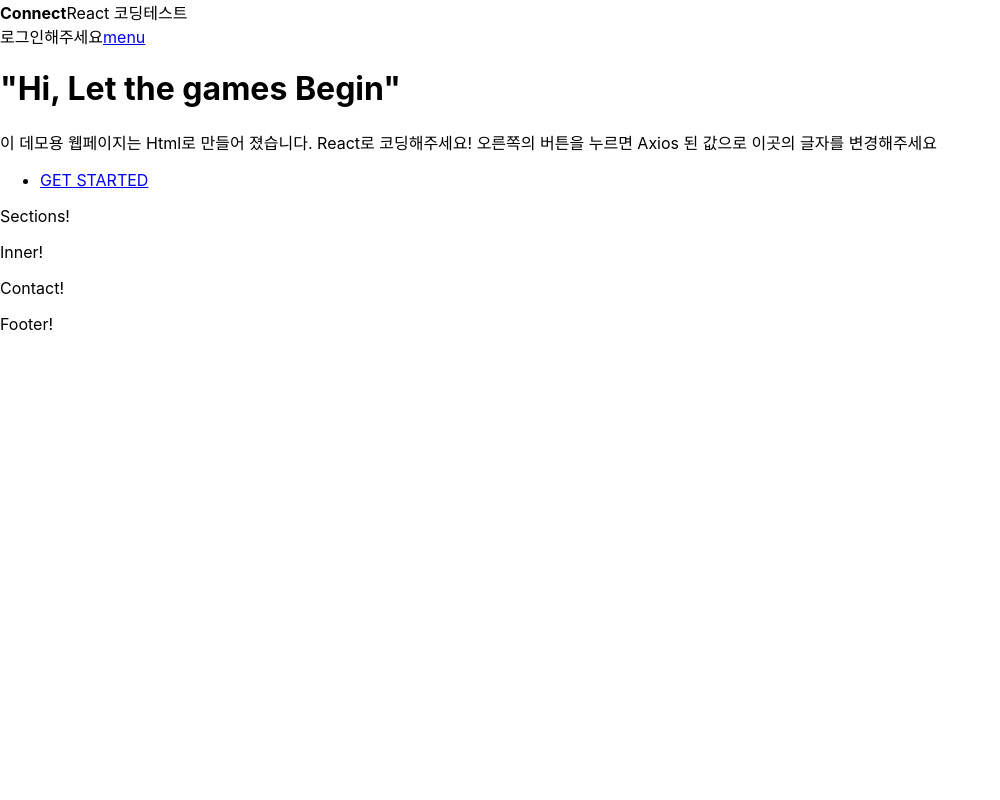
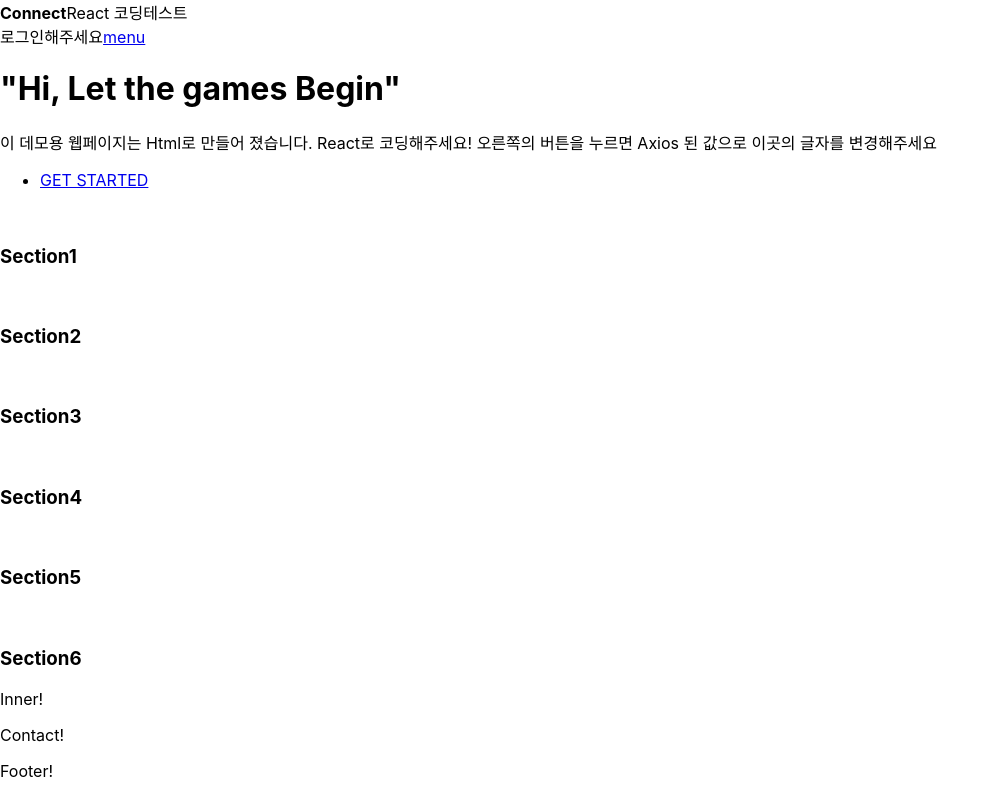
Before and after one commit to seonzeti/CNT_React_TEST, a React (Create React App) app: page / in a window 1280 px wide. Shown: the whole page, without its empty margins (0-1000 px from the left). Built offline with nearby package versions, Linux system fonts and the light colour scheme.

Commit message:
- section jsx 태그

```diff
--- a/src/components/sections.jsx
+++ b/src/components/sections.jsx
@@ -3,9 +3,66 @@ import React, { PureComponent } from 'react';
 class Sections extends PureComponent {
 render() {
     return (
-      <p>Sections!</p>
+    <><article>
+            <span>
+                <img />
+            </span>
+            <header>
+                <h3>
+                    <a>Section1</a>
+                </h3>
+            </header>
+        </article><article>
+                <span>
+                    <img />
+                </span>
+                <header>
+                    <h3>
+                        <a>Section2</a>
+                    </h3>
+                </header>
+            </article><article>
+                <span>
+                    <img />
+                </span>
+                <header>
+                    <h3>
+                        <a>Section3</a>
+                    </h3>
+                </header>
+            </article><article>
+                <span>
+                    <img />
+                </span>
+                <header>
+                    <h3>
+                        <a>Section4</a>
+                    </h3>
+                </header>
+            </article><article>
+                <span>
+                    <img />
+                </span>
+                <header>
+                    <h3>
+                        <a>Section5</a>
+                    </h3>
+                </header>
+            </article><article>
+                <span>
+                    <img />
+                </span>
+                <header>
+                    <h3>
+                        <a>Section6</a>
+                    </h3>
+                </header>
+            </article>
+            </>
+
+
     );
-  }
+}
 }
 
 export default Sections;
```
